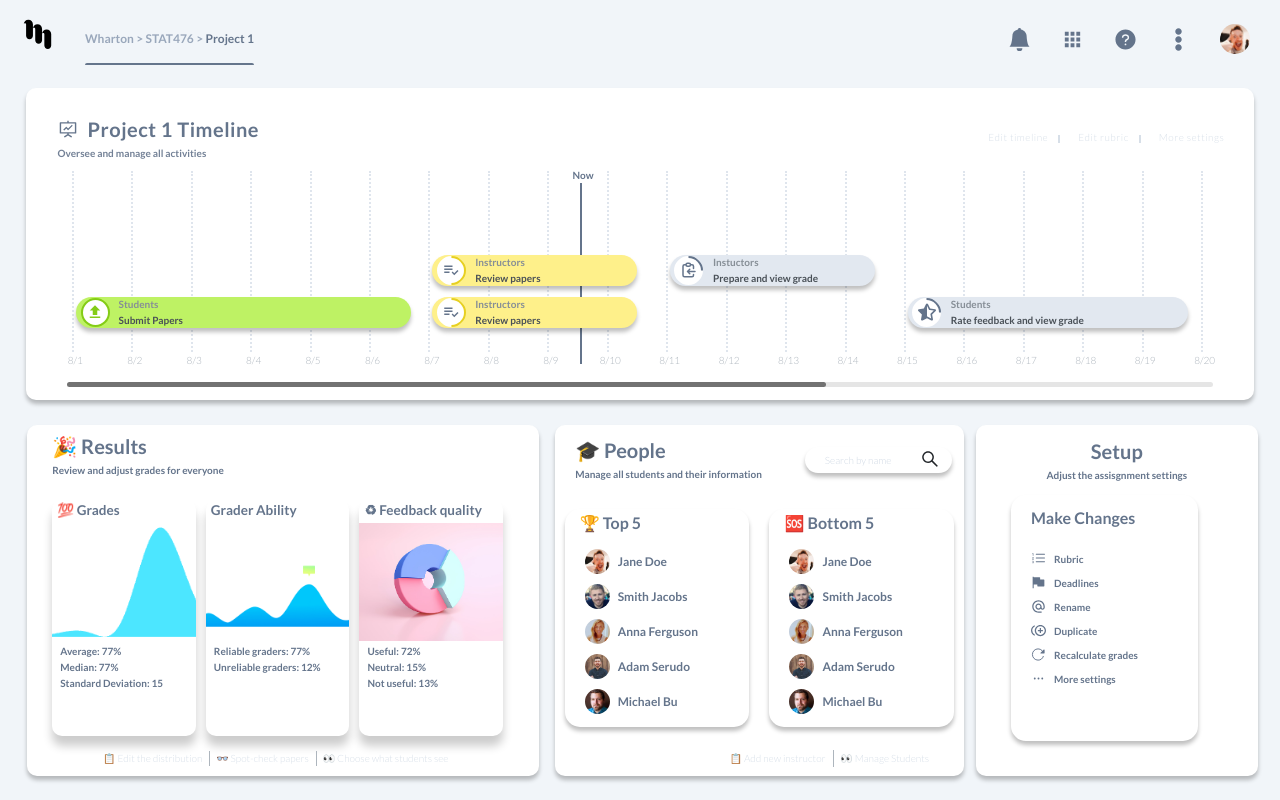
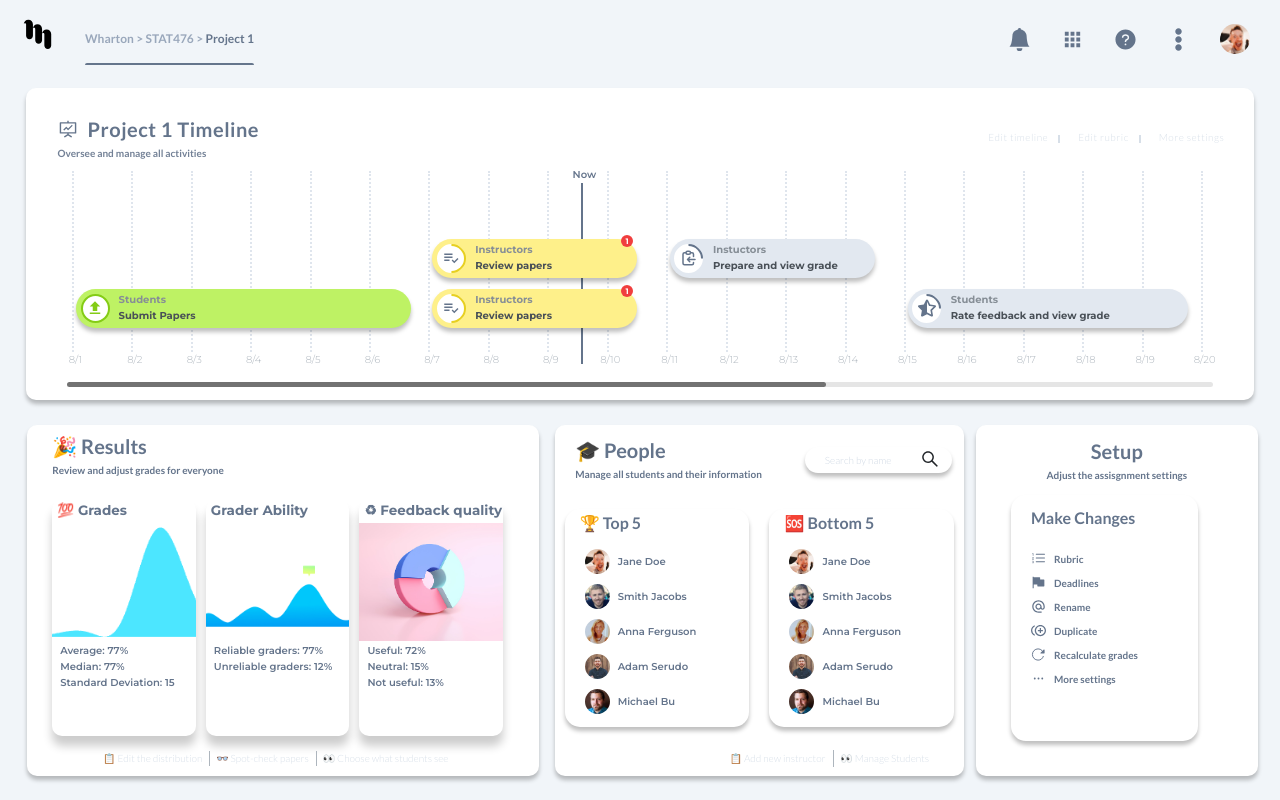
Before and after one commit to murtazablt/student-management-app, a React (Create React App) app: page / in a window 1280 px wide. Built offline with nearby package versions, Linux system fonts and the light colour scheme.

Commit message:
change font family

```diff
--- a/src/Components/Header/Header.module.css
+++ b/src/Components/Header/Header.module.css
@@ -5,4 +5,5 @@
   display: flex;
   justify-content: space-between;
   align-items: center;
+  font-family: var(--font-primary);
 }
--- a/src/Components/Main/People/StudentCards/StudentCards.module.css
+++ b/src/Components/Main/People/StudentCards/StudentCards.module.css
@@ -1,4 +1,5 @@
 .student-cards {
+
   grid-column: 1 / -1;
   grid-row: 2/3;
 
--- a/src/Components/Main/People/StudentCards/StudentItem/StudentItem.module.css
+++ b/src/Components/Main/People/StudentCards/StudentItem/StudentItem.module.css
@@ -1,4 +1,6 @@
 .student-item {
+  font-family: var(--font-secondary);
+
   display: flex;
   list-style: none;
   padding: 3px 5px;
@@ -9,9 +11,9 @@
   gap: 8px;
 }
 .student-item p {
-  font-size: 1.2rem;
-  font-weight: 700;
-  color: var(--color-grey-dark-1-2);
+  font-size: 1rem;
+  font-weight: 600;
+  color: var(--color-grey-dark-2);
 }
 .student-img-container {
   width: 2.5rem;
--- a/src/Components/Main/Results/ChartCards/ChartCards.module.css
+++ b/src/Components/Main/Results/ChartCards/ChartCards.module.css
@@ -2,6 +2,8 @@
   grid-column: 1 / -1;
   display: flex;
   margin: 1% 5%;
+
+  font-family: var(--font-secondary);
 }
 .chartCard {
   flex: 1;
@@ -33,5 +35,5 @@
   padding: 2px 8px;
 }
 .info-box p {
-  font-weight: 700;
+  font-weight: 600;
 }
--- a/src/Components/Main/Timeline/TimeLineChart/TaskBox.js
+++ b/src/Components/Main/Timeline/TimeLineChart/TaskBox.js
@@ -2,20 +2,23 @@ import classes from "./TaskBox.module.css";
 import cx from "classnames";
 
 const TaskBox = ({ subject, action, day, IconComponent, sevenPlus }) => {
-  const taskBox7Plus = sevenPlus
+  const taskBox = sevenPlus
     ? cx(classes[`task-box`], classes[`box-${day}-plus`])
     : cx(classes[`task-box`], classes[`box-${day}`]);
 
-  const iconBox7Plus = sevenPlus
+  const iconBox = sevenPlus
     ? cx(classes["icon-box"], classes[`icon-box-${day}-plus`])
     : cx(classes["icon-box"], classes[`icon-box-${day}`]);
 
   return (
-    <div className={taskBox7Plus}>
-      <div className={iconBox7Plus}>{<IconComponent />}</div>
+    <div className={taskBox}>
+      <div className={iconBox}>{<IconComponent />}</div>
       <div className={classes["text-box"]}>
         {<p>{subject}</p>}
         <span>{action}</span>
+        {day === 7 || sevenPlus ? (
+          <span className={classes["task-notification"]}>1</span>
+        ) : null}
       </div>
     </div>
   );
--- a/src/Components/Main/Timeline/TimeLineChart/TaskBox.module.css
+++ b/src/Components/Main/Timeline/TimeLineChart/TaskBox.module.css
@@ -3,7 +3,7 @@
   z-index: 10;
   width: 850%;
   flex: 1;
-  height: 16%;
+  height: 20%;
   border-radius: 100px;
   background-color: #bef264;
   left: 20px;
@@ -11,7 +11,24 @@
   display: flex;
   box-shadow: var(--shadow-light);
 }
+.task-notification {
+  font-size: 0.8rem !important;
+  height: 1.25rem;
+  width: 1.25rem;
+  border-radius: 50%;
+  background-color: #f03e3e;
+  color: #fff !important;
+  position: absolute;
+  top: -0.4rem;
+  right: 0.4rem;
+  overflow: hidden;
+  display: flex;
+  justify-content: center;
+  align-items: center;
+}
 .text-box {
+  width: 100%;
+  height: 100%;
   display: flex;
   flex-direction: column;
   justify-content: center;
@@ -27,6 +44,7 @@
   font-weight: 700;
   color: #495057;
 }
+
 .icon-box {
   position: relative;
   display: flex;
@@ -41,7 +59,6 @@
   height: 2.5rem;
   border-radius: 50%;
   background-color: #fff;
-  border: 2px solid #84cc16;
 }
 .icon-box svg {
   position: relative;
@@ -62,13 +79,13 @@
   background-color: #fef08a;
   width: 520%;
   left: 20px;
-  bottom: 82px;
+  bottom: 90px;
 }
 .box-11 {
   background-color: #e2e8f0;
   width: 520%;
   left: 20px;
-  bottom: 82px;
+  bottom: 90px;
 }
 .box-15 {
   background-color: #e2e8f0;
@@ -91,6 +108,7 @@
 }
 
 .icon-box-1::before {
+  border: 2px solid #84cc16;
 }
 .icon-box-7::before {
   border: 2px solid #e7d021;
--- a/src/Components/Main/Timeline/TimeLineChart/TimelineChart.js
+++ b/src/Components/Main/Timeline/TimeLineChart/TimelineChart.js
@@ -24,23 +24,15 @@ const TimelineChart = () => {
         spaceBetween={20}
         slidesPerView={20}
         scrollbar={{ draggable: true }}
-        onSwiper={(swiper) => console.log(swiper)}
-        onSlideChange={() => console.log("slide change")}
+        // onSwiper={(swiper) => console.log(swiper)}
+        // onSlideChange={() => console.log("slide change")}
       >
         {days.map((day) => (
           <SwiperSlide key={day}>
-            <LineBox
-              day={day}
-              now={day === 10 ? true : false}
-            />
+            <LineBox day={day} now={day === 10 ? true : false} />
           </SwiperSlide>
         ))}
       </Swiper>
-      {/* <div className={classes["grid-overlay"]}>
-        <div className={classes["now-line"]}>
-          <span>Now</span>{" "}
-        </div>
-      </div> */}
     </div>
   );
 };
--- a/src/Components/Main/Timeline/TimeLineChart/TimelineChart.module.css
+++ b/src/Components/Main/Timeline/TimeLineChart/TimelineChart.module.css
@@ -1,14 +1,15 @@
 .wrapper {
+  font-family: var(--font-secondary);
+
   position: relative;
   overflow: hidden;
   height: 100%;
   display: flex;
   justify-content: space-between;
   margin: 1rem 3rem;
-
 }
 
-.grid-overlay{
+.grid-overlay {
   position: absolute;
   width: 100%;
   height: 80%;
--- a/src/Components/Main/Timeline/Timeline.module.css
+++ b/src/Components/Main/Timeline/Timeline.module.css
@@ -1,4 +1,5 @@
 .container {
+
   margin: 0 auto;
   grid-column: 1 / -1;
   width: 96%;
--- a/src/index.css
+++ b/src/index.css
@@ -1,8 +1,9 @@
-@import url('https://fonts.googleapis.com/css2?family=Lato:wght@300;400;700&display=swap');
+@import url("https://fonts.googleapis.com/css2?family=Lato:wght@300;400;700&display=swap");
+@import url("https://fonts.googleapis.com/css2?family=Montserrat:wght@300;400;500;600;700&display=swap");
 
 :root {
   /* COLOR VARIABLES */
-  --color-primary: #64748b;;
+  --color-primary: #64748b;
   --color-white: #ffffff;
 
   --color-grey-light-1: #dfe5ed;
@@ -17,6 +18,7 @@
 
   /* FONT VARIABLES */
   --font-primary: "Lato", sans-serif;
+  --font-secondary: "Montserrat", sans-serif;
 
   /* RESPONSİVE BREAKPOINTS VARIABLES */
   --bp-largest: 75em; /*1200px */
@@ -57,7 +59,6 @@ body {
   overflow-x: hidden;
 }
 
-
 /* Reset button element */
 button {
   border: none;
```
